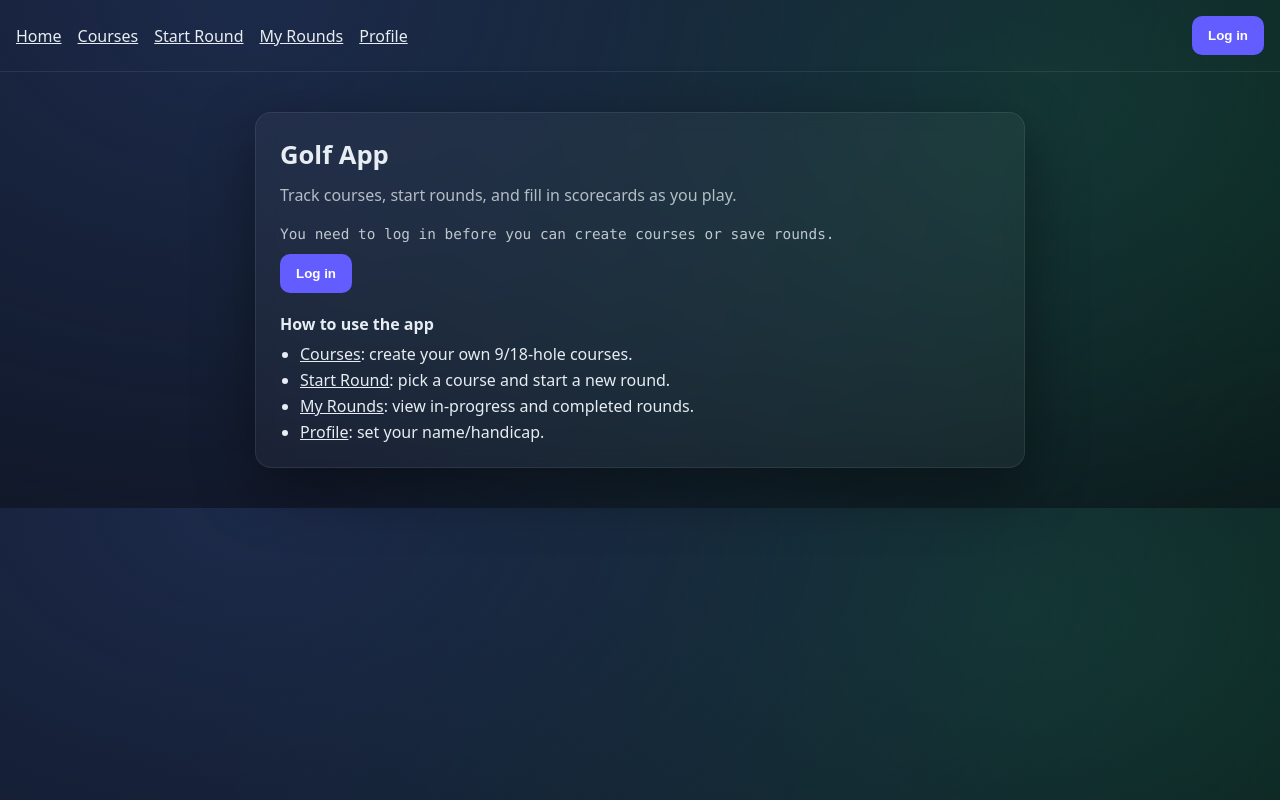
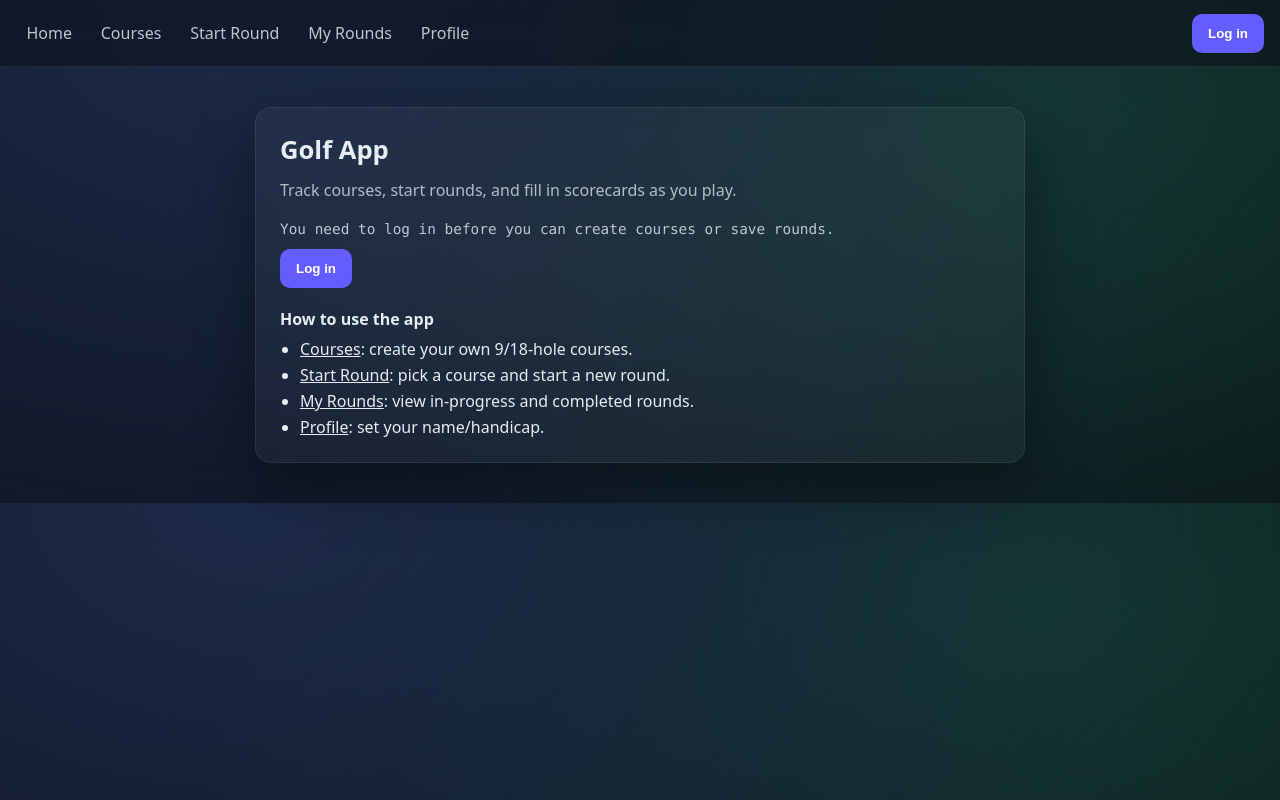
Before and after one commit to JonatanLiljeblad/golf-app, a React app in the folder frontend/: page / in a window 1280 px wide. Built offline with nearby package versions, Linux system fonts and the light colour scheme; no server answers; the HTML template or start-up script is replaced by a standard one.

Commit message:
updated nav bar

```diff
--- a/frontend/src/components/layout/header.tsx
+++ b/frontend/src/components/layout/header.tsx
@@ -5,16 +5,8 @@ export default function Header() {
   const { isAuthenticated, loginWithRedirect, logout } = useAuth0();
 
   return (
-    <header
-      style={{
-        padding: "1rem",
-        borderBottom: "1px solid rgba(255,255,255,0.08)",
-        display: "flex",
-        justifyContent: "space-between",
-        alignItems: "center",
-      }}
-    >
-      <nav style={{ display: "flex", gap: "1rem" }}>
+    <header className="top-nav">
+      <nav className="top-nav__links">
         <Link to="/">Home</Link>
         <Link to="/courses">Courses</Link>
         <Link to="/round/start">Start Round</Link>
--- a/frontend/src/index.css
+++ b/frontend/src/index.css
@@ -16,6 +16,47 @@ a {
   color: inherit;
 }
 
+/* Top navigation */
+.top-nav {
+  position: sticky;
+  top: 0;
+  z-index: 10;
+  padding: 0.85rem 1rem;
+  border-bottom: 1px solid rgba(255, 255, 255, 0.08);
+  background: rgba(11, 15, 25, 0.55);
+  backdrop-filter: blur(12px);
+  -webkit-backdrop-filter: blur(12px);
+  display: flex;
+  justify-content: space-between;
+  align-items: center;
+  gap: 1rem;
+}
+
+.top-nav__links {
+  display: flex;
+  gap: 0.5rem;
+  flex-wrap: wrap;
+  align-items: center;
+}
+
+.top-nav__links a {
+  text-decoration: none;
+  padding: 0.45rem 0.65rem;
+  border-radius: 10px;
+  color: rgba(230, 237, 243, 0.82);
+  transition: background 120ms ease, color 120ms ease;
+}
+
+.top-nav__links a:hover {
+  background: rgba(255, 255, 255, 0.08);
+  color: #fff;
+}
+
+.top-nav__links a:focus-visible {
+  outline: none;
+  box-shadow: 0 0 0 3px rgba(99, 93, 255, 0.22);
+}
+
 /* Form controls */
 input,
 select,
@@ -29,6 +70,18 @@ textarea {
   color: #e6edf3;
   font: inherit;
   transition: border-color 120ms ease, box-shadow 120ms ease, background 120ms ease;
+}
+
+/* Make native selects match input styling across browsers (esp. Safari) */
+select {
+  -webkit-appearance: none;
+  appearance: none;
+  padding-right: 2.25rem;
+  background-image: linear-gradient(45deg, transparent 50%, rgba(230, 237, 243, 0.7) 50%),
+    linear-gradient(135deg, rgba(230, 237, 243, 0.7) 50%, transparent 50%);
+  background-position: calc(100% - 1.05rem) 50%, calc(100% - 0.75rem) 50%;
+  background-size: 6px 6px, 6px 6px;
+  background-repeat: no-repeat;
 }
 
 input::placeholder,
```
